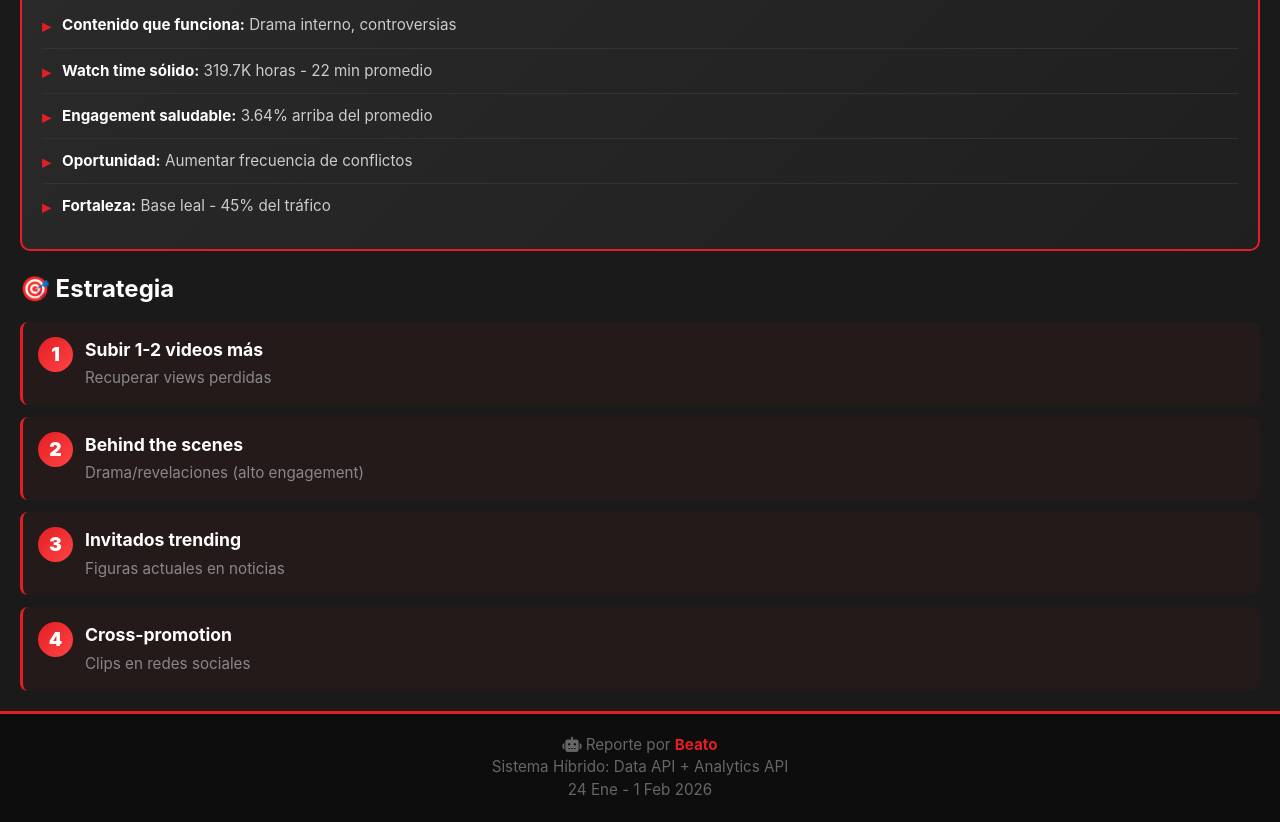
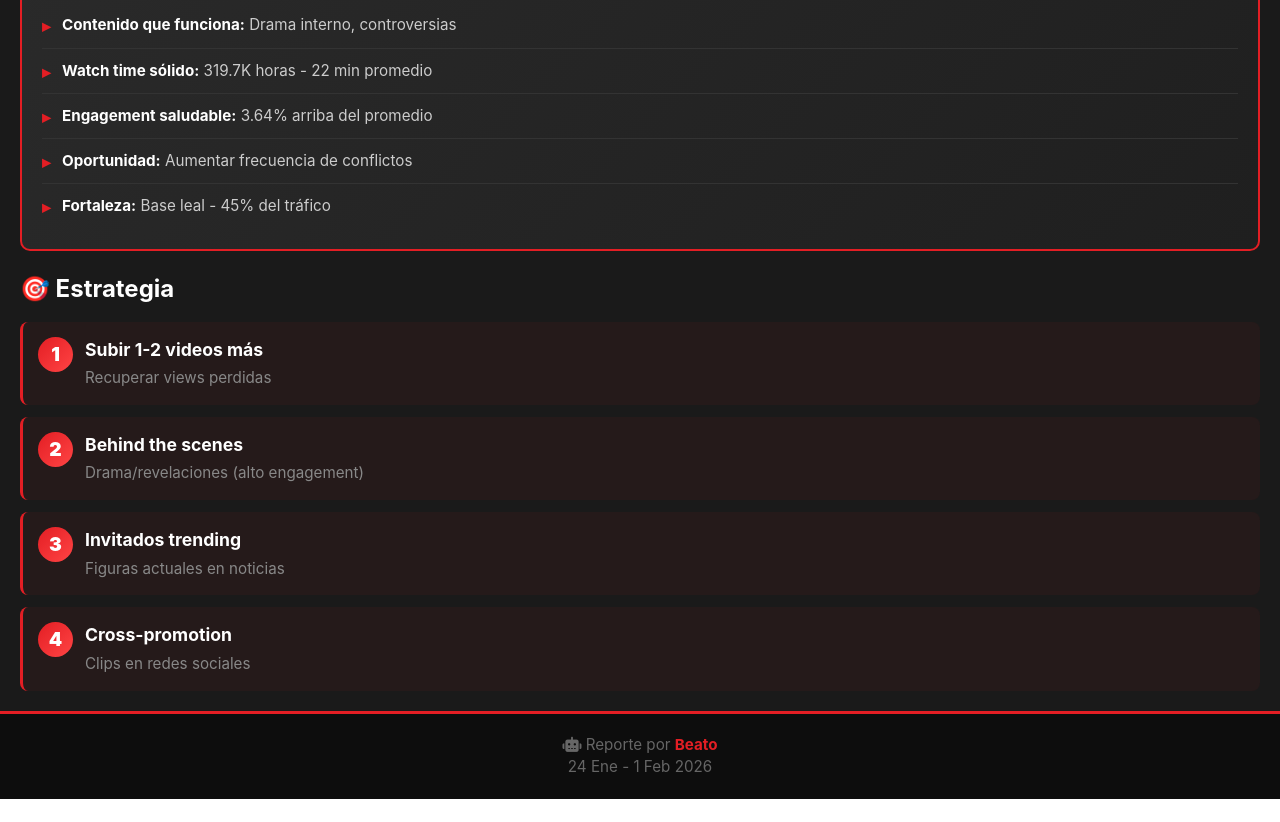
Before and after one commit to SoyUnGlitch/moluscotv-analytics, a plain HTML site: page index.html in a window 1280 px wide. Shown: the part 2767-3589 px from the top of the page. After the commit the page ends 3566 px from the top, so only its background shows below. Drawn offline with nearby package versions, Linux system fonts and the light colour scheme.

Commit message:
Remove hybrid system text from footer

```diff
--- a/index.html
+++ b/index.html
@@ -566,7 +566,6 @@
 
         <div class="footer">
             <p><i class="fa-solid fa-robot"></i> Reporte por <strong>Beato</strong></p>
-            <p>Sistema Híbrido: Data API + Analytics API</p>
             <p>24 Ene - 1 Feb 2026</p>
         </div>
     </div>
```
